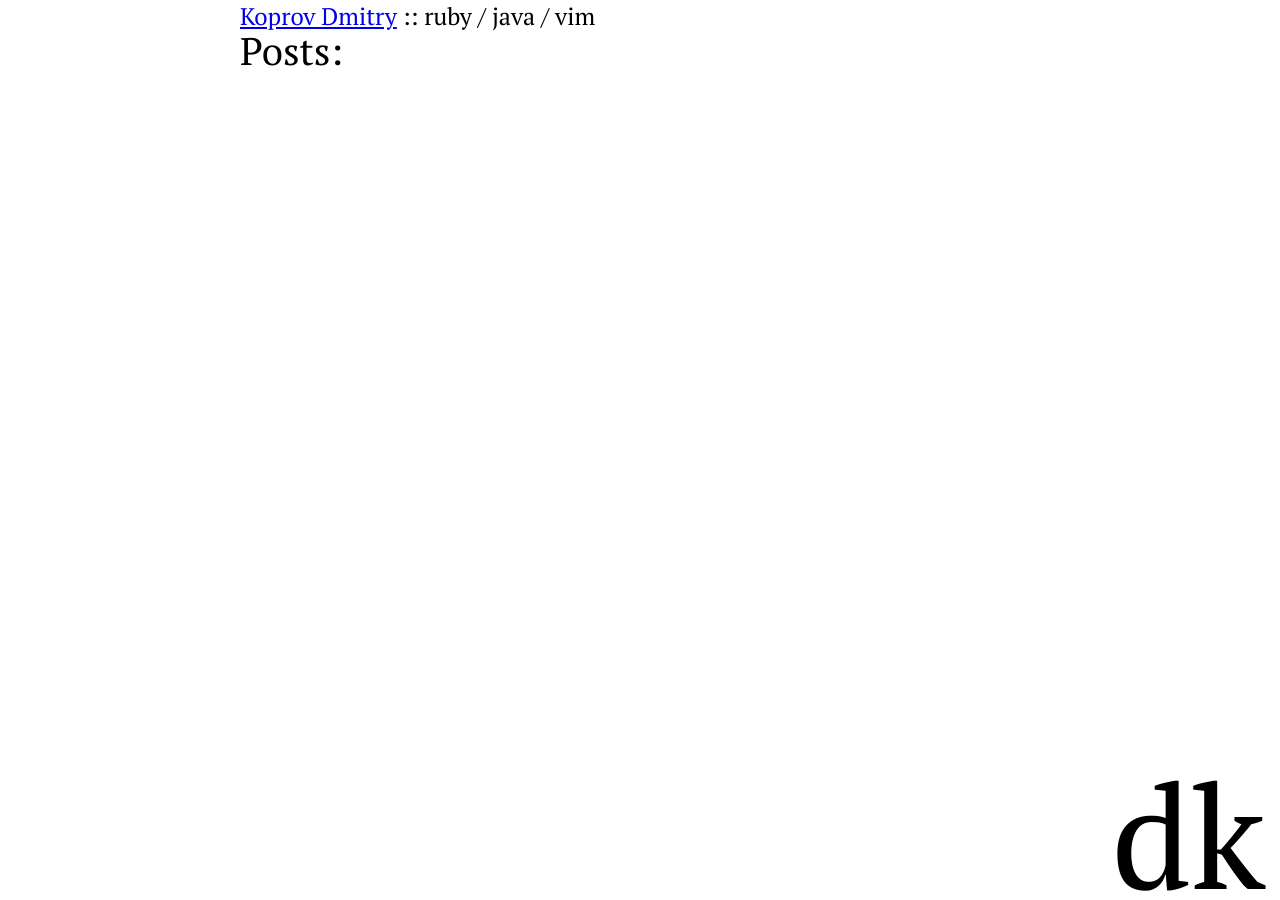
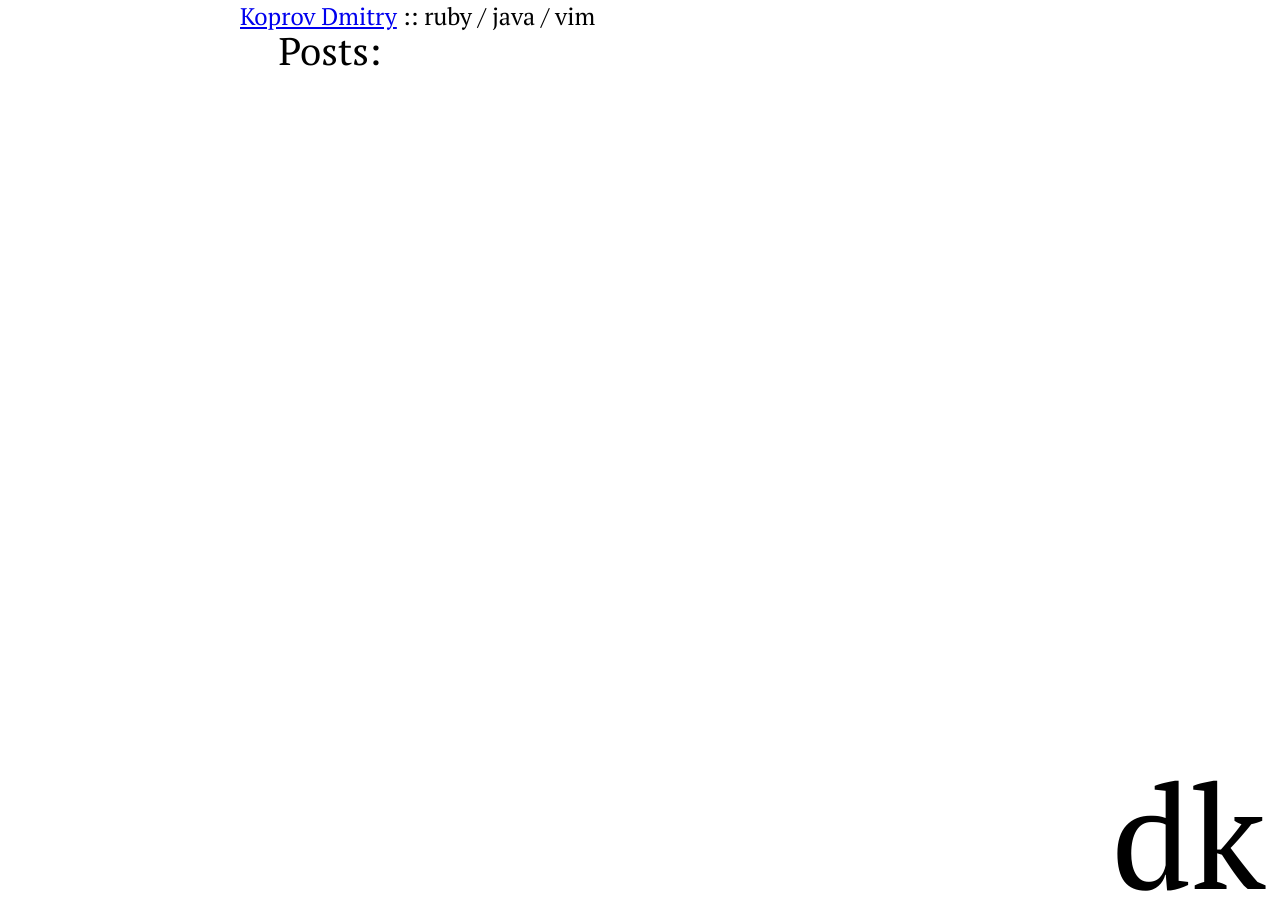
Before and after one commit to dkoprov/dkoprov.github.com, a Jekyll site: the page built from index.html, in a window 1280 px wide. Built offline with Jekyll 4.4.1, drawn with Linux system fonts in a browser that asks for light colours; Markdown is read by kramdown in place of the engine named in the settings.

Commit message:
css edit

```diff
--- a/css/main.css
+++ b/css/main.css
@@ -34,6 +34,13 @@
 h1 {
   font-size: 1.6em;
   font-weight: condensed;
+  margin: 0 1em;
+}
+
+.post {
+  text-align: justify;
+  font-size: 1.2em;
+  line-height: 1.3em;
 }
 
 .b-caption{
```
